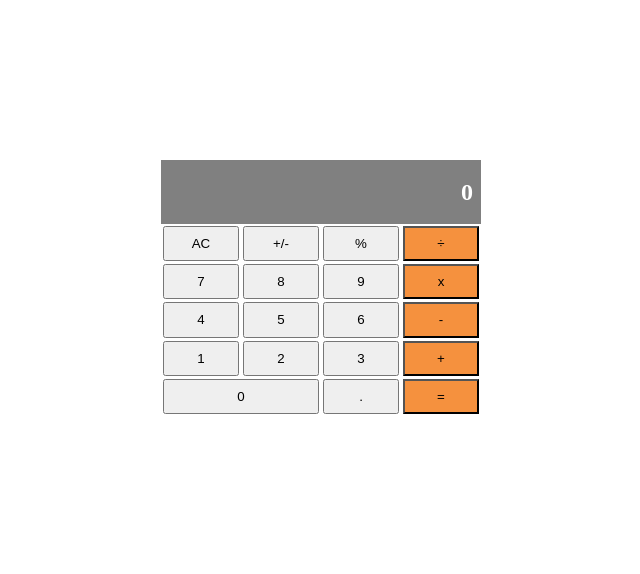
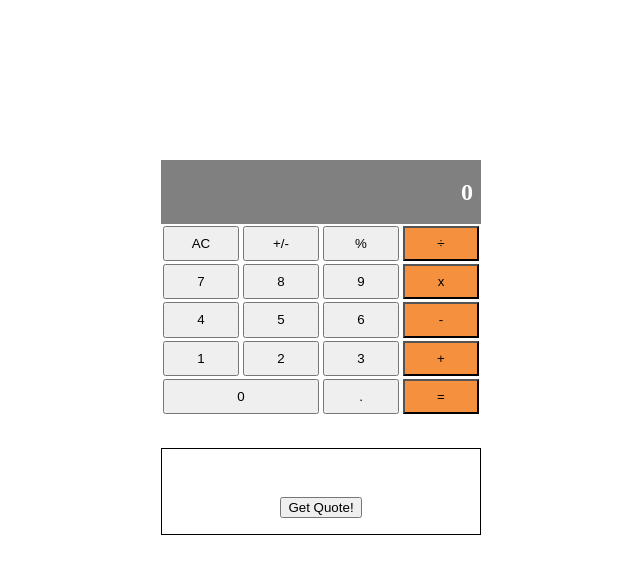
Before and after one commit to smunoz1988/math-magicians-react, a React (Create React App) app: page / in a window 1280 px wide. Shown: the top 574 px of the page, without its empty margins (319-959 px from the left). Built offline with nearby package versions, Linux system fonts and the light colour scheme; no server answers.

Commit message:
Create Quote file and component

```diff
--- a/src/App.css
+++ b/src/App.css
@@ -38,3 +38,12 @@
 .calcButtons:nth-child(19) {
   background-color: #f5913e;
 }
+
+.quoteContainer {
+  display: flex;
+  flex-direction: column;
+  border: solid 0.1rem black;
+  margin-top: 2rem;
+  align-items: center;
+  padding: 1rem;
+}
--- a/src/App.js
+++ b/src/App.js
@@ -1,10 +1,12 @@
 import './App.css';
 import Calculator from './Components/Calculator';
+import Quotes from './Components/Quotes';
 
 function App() {
   return (
     <>
       <Calculator />
+      <Quotes />
     </>
   );
 }
--- /dev/null
+++ b/src/Components/Quotes.js
@@ -0,0 +1,28 @@
+import { useEffect, useState } from 'react';
+
+const Quotes = () => {
+  const [quote, setQuote] = useState([]);
+
+  useEffect(() => {
+    const fetchData = async () => {
+      const res = await fetch('https://api.api-ninjas.com/v1/quotes?category=');
+      const json = await res.json();
+      setQuote(json);
+      console.log(json);
+    };
+    fetchData();
+  }, [setQuote]);
+
+  return (
+    <>
+      <div className="quoteContainer">
+        <p className="quote">
+          { quote.quote }
+        </p>
+        <button type="button">Get Quote!</button>
+      </div>
+    </>
+  );
+};
+
+export default Quotes;
```
